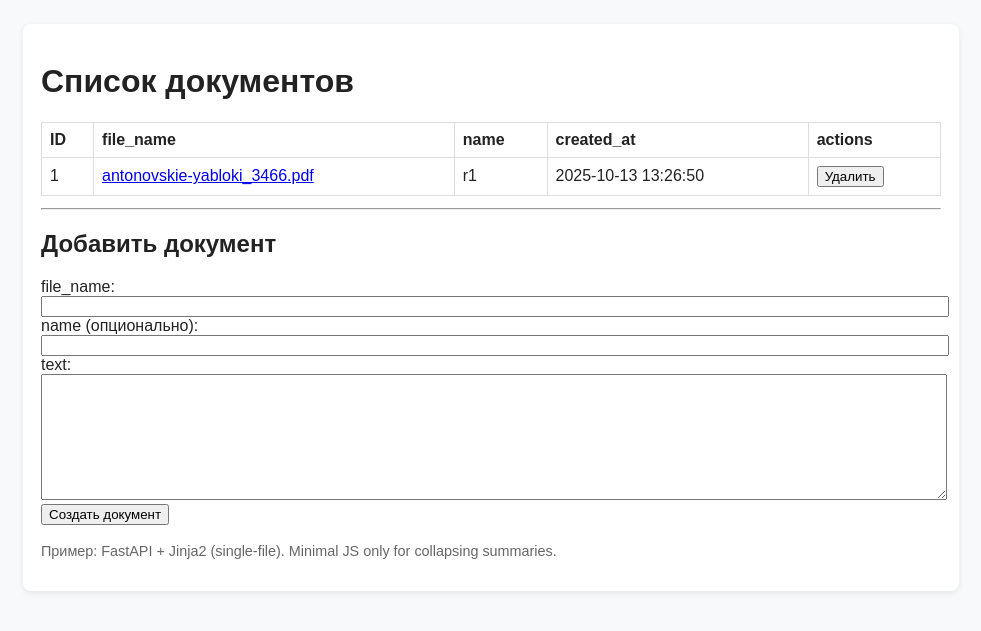
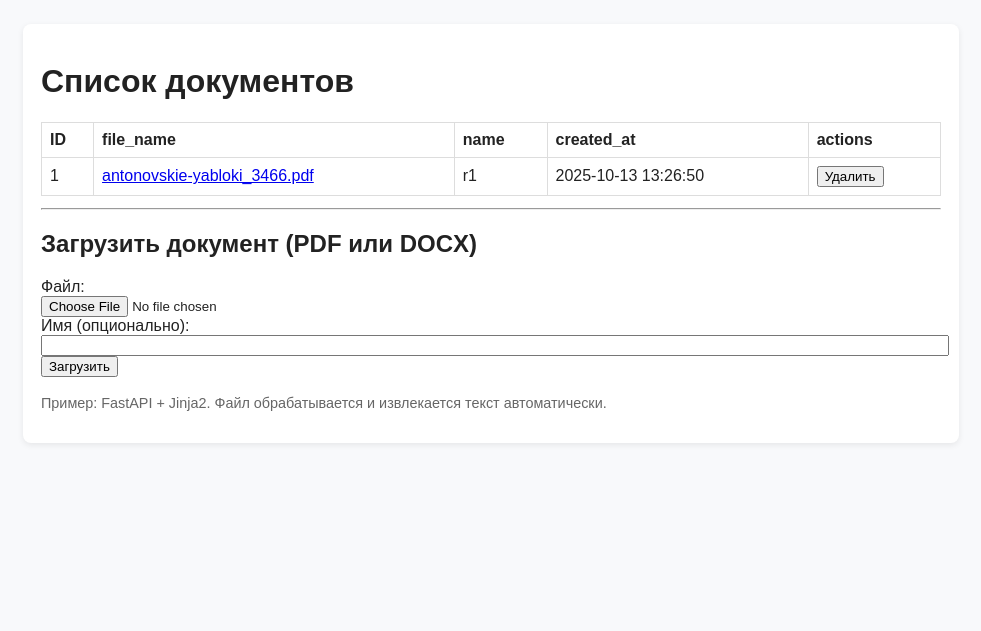
Before and after one commit to Volodya1000/Summarizer, a FastAPI app: page / in a window 1280 px wide. Shown: the top 631 px of the page, without its empty margins (149-1130 px from the left). Run offline with FastAPI, Linux system fonts and the light colour scheme; data comes from the database, SQL or seed files in the repository; both versions use the stored data as it was after the commit.

Commit message:
загрузка документов работает

```diff
--- a/main.py
+++ b/main.py
@@ -1,5 +1,3 @@
-
-# app_full.py
 from __future__ import annotations
 import asyncio
 from typing import List, Optional
@@ -7,8 +5,9 @@ from datetime import datetime
 import os
 from pathlib import Path
 import json
+import shutil
 
-from fastapi import FastAPI, Depends, HTTPException, status, Request, Form
+from fastapi import FastAPI, Depends, HTTPException, status, Request, Form, UploadFile, File
 from fastapi.responses import HTMLResponse, RedirectResponse
 from fastapi.staticfiles import StaticFiles
 from fastapi.templating import Jinja2Templates
@@ -17,16 +16,22 @@ from sqlalchemy import Column, Integer, String, JSON, DateTime, func, select
 from sqlalchemy.ext.asyncio import create_async_engine, AsyncSession, async_sessionmaker
 from sqlalchemy.orm import declarative_base
 
+# NOTE: This file expects these third-party packages installed:
+# pip install fastapi uvicorn sqlalchemy aiosqlite python-docx pdfminer.six
+# (pdf text extraction uses pdfminer.high_level.extract_text)
+
 # ----------------------------
-# Ensure template and static files exist (create on first run)
+# Paths and static/templates setup
 # ----------------------------
 BASE_DIR = Path(__file__).resolve().parent
 TEMPLATES_DIR = BASE_DIR / "templates"
 STATIC_DIR = BASE_DIR / "static"
+UPLOADS_DIR = BASE_DIR / "uploads"
 TEMPLATES_DIR.mkdir(exist_ok=True)
 STATIC_DIR.mkdir(exist_ok=True)
+UPLOADS_DIR.mkdir(exist_ok=True)
 
-# index.html
+# index.html — note: removed free-text input; upload only
 INDEX_HTML = """<!doctype html>
 <html>
 <head>
@@ -62,32 +67,28 @@ INDEX_HTML = """<!doctype html>
     {% endif %}
 
     <hr/>
-    <h2>Добавить документ</h2>
-    <form action="/documents/create" method="post">
-      <label>file_name:<br/>
-        <input type="text" name="file_name" required style="width: 100%">
+    <h2>Загрузить документ (PDF или DOCX)</h2>
+    <form action="/documents/upload" method="post" enctype="multipart/form-data">
+      <label>Файл:<br/>
+        <input type="file" name="file" accept=".pdf,.docx" required>
       </label>
       <br/>
-      <label>name (опционально):<br/>
+      <label>Имя (опционально):<br/>
         <input type="text" name="name" style="width: 100%">
       </label>
       <br/>
-      <label>text:<br/>
-        <textarea name="text" rows="8" style="width: 100%" required></textarea>
-      </label>
-      <br/>
-      <button type="submit">Создать документ</button>
+      <button type="submit">Загрузить</button>
     </form>
 
     <footer>
-      <p>Пример: FastAPI + Jinja2 (single-file). Minimal JS only for collapsing summaries.</p>
+      <p>Пример: FastAPI + Jinja2. Файл обрабатывается и извлекается текст автоматически.</p>
     </footer>
   </div>
 </body>
 </html>
 """
 
-# document.html
+# document.html and error.html and static assets copied from original, minor safe adjustments
 DOCUMENT_HTML = """<!doctype html>
 <html>
 <head>
@@ -176,7 +177,6 @@ DOCUMENT_HTML = """<!doctype html>
 </html>
 """
 
-# error.html
 ERROR_HTML = """<!doctype html>
 <html>
 <head>
@@ -194,7 +194,6 @@ ERROR_HTML = """<!doctype html>
 </html>
 """
 
-# simple CSS
 STYLES_CSS = """
 body { font-family: Arial, sans-serif; background:#f8f9fb; color:#222; }
 .container { max-width:900px; margin:24px auto; background:white; padding:18px; box-shadow:0 2px 6px rgba(0,0,0,0.08); border-radius:8px; }
@@ -208,7 +207,6 @@ body { font-family: Arial, sans-serif; background:#f8f9fb; color:#222; }
 footer { margin-top:18px; color:#666; font-size:0.9em; }
 """
 
-# toggle.js — minimal JS used to show/hide summary blocks
 TOGGLE_JS = """
 function toggle(id) {
   const el = document.getElementById(id);
@@ -218,7 +216,7 @@ function toggle(id) {
 }
 """
 
-# Write files if not present
+# Write files if not present (templates + static)
 def ensure_static_and_templates():
     if not (TEMPLATES_DIR / "index.html").exists():
         (TEMPLATES_DIR / "index.html").write_text(INDEX_HTML, encoding="utf-8")
@@ -234,7 +232,7 @@ def ensure_static_and_templates():
 ensure_static_and_templates()
 
 # ----------------------------
-# DTOs (Pydantic) & forward refs
+# DTOs & forward refs
 # ----------------------------
 class KeywordNode(BaseModel):
     keyword: str
@@ -272,7 +270,7 @@ KeywordTreeSummary.update_forward_refs()
 SummaryResult.update_forward_refs()
 
 # ----------------------------
-# SQLAlchemy ORM (async-ready)
+# SQLAlchemy ORM
 # ----------------------------
 Base = declarative_base()
 
@@ -435,6 +433,66 @@ class SummaryGenerationService:
         )
 
 # ----------------------------
+# File uploader class (new)
+# ----------------------------
+class FileUploader:
+    """Класс для сохранения загруженного файла и извлечения текста (PDF и DOCX).
+
+    Использует синхронные библиотеки для разбора файлов, поэтому heavy work выполняется
+    в отдельном потоке через asyncio.to_thread().
+    """
+    def __init__(self, uploads_dir: Path):
+        self.uploads_dir = uploads_dir
+        self.uploads_dir.mkdir(parents=True, exist_ok=True)
+
+    async def save_upload(self, upload: UploadFile) -> Path:
+        # безопасное имя файла — используем оригинальное имя, но на случай конфликтов добавляем timestamp
+        filename = Path(upload.filename).name
+        target = self.uploads_dir / f"{int(datetime.utcnow().timestamp())}_{filename}"
+        # write in thread
+        await asyncio.to_thread(self._write_file, upload, target)
+        return target
+
+    def _write_file(self, upload: UploadFile, target_path: Path) -> None:
+        # UploadFile.file is a SpooledTemporaryFile-like object; we should seek and copy
+        upload.file.seek(0)
+        with open(target_path, "wb") as out_f:
+            shutil.copyfileobj(upload.file, out_f)
+        # After copying, close the upload file to free resources
+        try:
+            upload.file.close()
+        except Exception:
+            pass
+
+    async def extract_text(self, file_path: Path) -> str:
+        suffix = file_path.suffix.lower()
+        if suffix == ".pdf":
+            return await asyncio.to_thread(self._extract_text_pdf, str(file_path))
+        elif suffix == ".docx":
+            return await asyncio.to_thread(self._extract_text_docx, str(file_path))
+        else:
+            raise ValueError("Unsupported file type: only PDF and DOCX are allowed")
+
+    def _extract_text_docx(self, path: str) -> str:
+        # use python-docx
+        try:
+            from docx import Document
+        except Exception as e:
+            raise RuntimeError("python-docx not installed. Install with: pip install python-docx") from e
+        doc = Document(path)
+        paragraphs = [p.text for p in doc.paragraphs if p.text]
+        return "\n\n".join(paragraphs)
+
+    def _extract_text_pdf(self, path: str) -> str:
+        # use pdfminer.six extract_text
+        try:
+            from pdfminer.high_level import extract_text
+        except Exception as e:
+            raise RuntimeError("pdfminer.six not installed. Install with: pip install pdfminer.six") from e
+        text = extract_text(path)
+        return text or ""
+
+# ----------------------------
 # Document Service (orchestration)
 # ----------------------------
 class DocumentService:
@@ -487,8 +545,12 @@ async def startup_event():
     )
     document_service = DocumentService(repo=repo, summary_service=summary_service)
 
+    # file uploader
+    uploader = FileUploader(UPLOADS_DIR)
+
     app.state.repo = repo
     app.state.document_service = document_service
+    app.state.uploader = uploader
     # ensure static and templates exist (in case deployed to empty container)
     ensure_static_and_templates()
 
@@ -508,8 +570,14 @@ def get_document_service(request: Request) -> DocumentService:
         raise HTTPException(status_code=500, detail="DocumentService not initialized")
     return svc
 
+def get_uploader(request: Request) -> FileUploader:
+    up = getattr(request.app.state, "uploader", None)
+    if up is None:
+        raise HTTPException(status_code=500, detail="FileUploader not initialized")
+    return up
+
 # ----------------------------
-# Web endpoints: HTML (Jinja2) + form handlers
+# Web endpoints: HTML (Jinja2) + upload handler
 # ----------------------------
 @app.get("/", response_class=HTMLResponse)
 async def index(request: Request, service: DocumentService = Depends(get_document_service)):
@@ -520,20 +588,38 @@ async def index(request: Request, service: DocumentService = Depends(get_documen
             d.created_at = d.created_at.strftime("%Y-%m-%d %H:%M:%S")
     return templates.TemplateResponse("index.html", {"request": request, "documents": docs})
 
-@app.post("/documents/create")
-async def create_document_form(
+@app.post("/documents/upload")
+async def upload_document(
     request: Request,
-    file_name: str = Form(...),
-    text: str = Form(...),
+    file: UploadFile = File(...),
     name: Optional[str] = Form(None),
-    service: DocumentService = Depends(get_document_service)
+    service: DocumentService = Depends(get_document_service),
+    uploader: FileUploader = Depends(get_uploader),
 ):
+    # save file
     try:
-        doc_id = await service.create_document(file_name=file_name, text=text, name=name)
+        saved_path = await uploader.save_upload(file)
     except Exception as e:
-        # if duplicate file_name or other SQL error -> show error page
-        return templates.TemplateResponse("error.html", {"request": request, "message": f"Ошибка при создании: {e}"})
-    # redirect to document view
+        return templates.TemplateResponse("error.html", {"request": request, "message": f"Ошибка сохранения файла: {e}"})
+
+    # extract text
+    try:
+        text = await uploader.extract_text(saved_path)
+    except Exception as e:
+        return templates.TemplateResponse("error.html", {"request": request, "message": f"Ошибка извлечения текста: {e}"})
+
+    if not text or len(text.strip()) == 0:
+        # still allow creating maybe empty text but warn
+        text = ""
+
+    # use original filename as file_name (without timestamp prefix)
+    orig_filename = "_".join(saved_path.name.split("_")[1:]) if "_" in saved_path.name else saved_path.name
+
+    try:
+        doc_id = await service.create_document(file_name=orig_filename, text=text, name=name)
+    except Exception as e:
+        return templates.TemplateResponse("error.html", {"request": request, "message": f"Ошибка при создании записи: {e}"})
+
     return RedirectResponse(url=f"/documents/{doc_id}", status_code=status.HTTP_303_SEE_OTHER)
 
 @app.get("/documents/{doc_id}", response_class=HTMLResponse)
@@ -557,7 +643,7 @@ async def delete_document_form(doc_id: int, request: Request, service: DocumentS
         return templates.TemplateResponse("error.html", {"request": request, "message": f"Документ id={doc_id} не найден."})
     return RedirectResponse(url="/", status_code=status.HTTP_303_SEE_OTHER)
 
-# Optional JSON API endpoints (useful for future split)
+# Optional JSON API endpoints
 @app.get("/api/documents/", response_model=List[DocumentInfoDTO])
 async def api_list_documents(service: DocumentService = Depends(get_document_service)):
     return await service.list_documents_info()
@@ -571,4 +657,4 @@ async def api_get_document(doc_id: int, service: DocumentService = Depends(get_d
 
 # If run directly
 if __name__ == "__main__":
-    print("Run with: uvicorn app_full:app --reload")
+    print("Run with: uvicorn app_full_fixed:app --reload")
--- a/templates/index.html
+++ b/templates/index.html
@@ -33,25 +33,21 @@
     {% endif %}
 
     <hr/>
-    <h2>Добавить документ</h2>
-    <form action="/documents/create" method="post">
-      <label>file_name:<br/>
-        <input type="text" name="file_name" required style="width: 100%">
+    <h2>Загрузить документ (PDF или DOCX)</h2>
+    <form action="/documents/upload" method="post" enctype="multipart/form-data">
+      <label>Файл:<br/>
+        <input type="file" name="file" accept=".pdf,.docx" required>
       </label>
       <br/>
-      <label>name (опционально):<br/>
+      <label>Имя (опционально):<br/>
         <input type="text" name="name" style="width: 100%">
       </label>
       <br/>
-      <label>text:<br/>
-        <textarea name="text" rows="8" style="width: 100%" required></textarea>
-      </label>
-      <br/>
-      <button type="submit">Создать документ</button>
+      <button type="submit">Загрузить</button>
     </form>
 
     <footer>
-      <p>Пример: FastAPI + Jinja2 (single-file). Minimal JS only for collapsing summaries.</p>
+      <p>Пример: FastAPI + Jinja2. Файл обрабатывается и извлекается текст автоматически.</p>
     </footer>
   </div>
 </body>
```
Also changed, not shown: texts_async.db, 1 other file.
